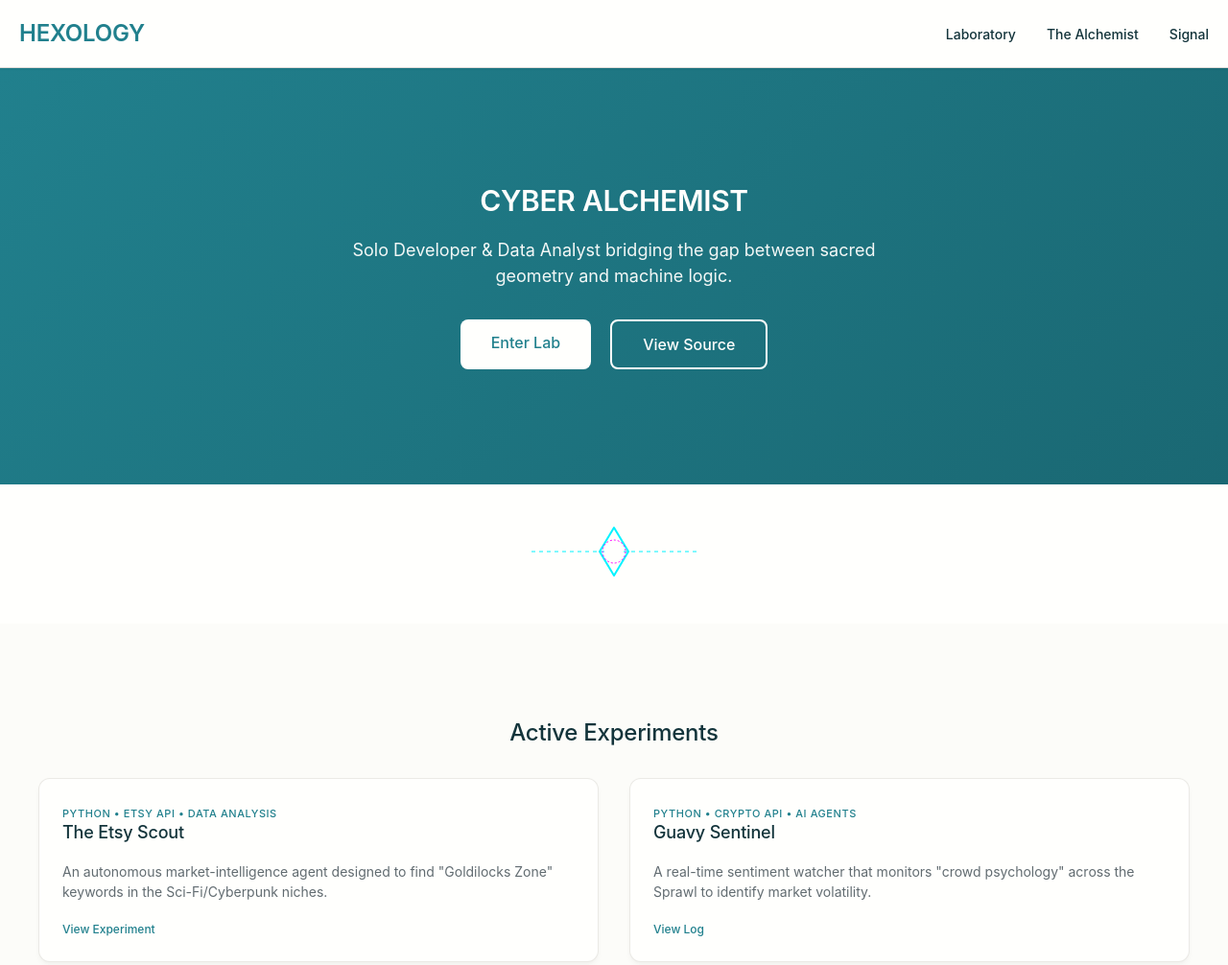
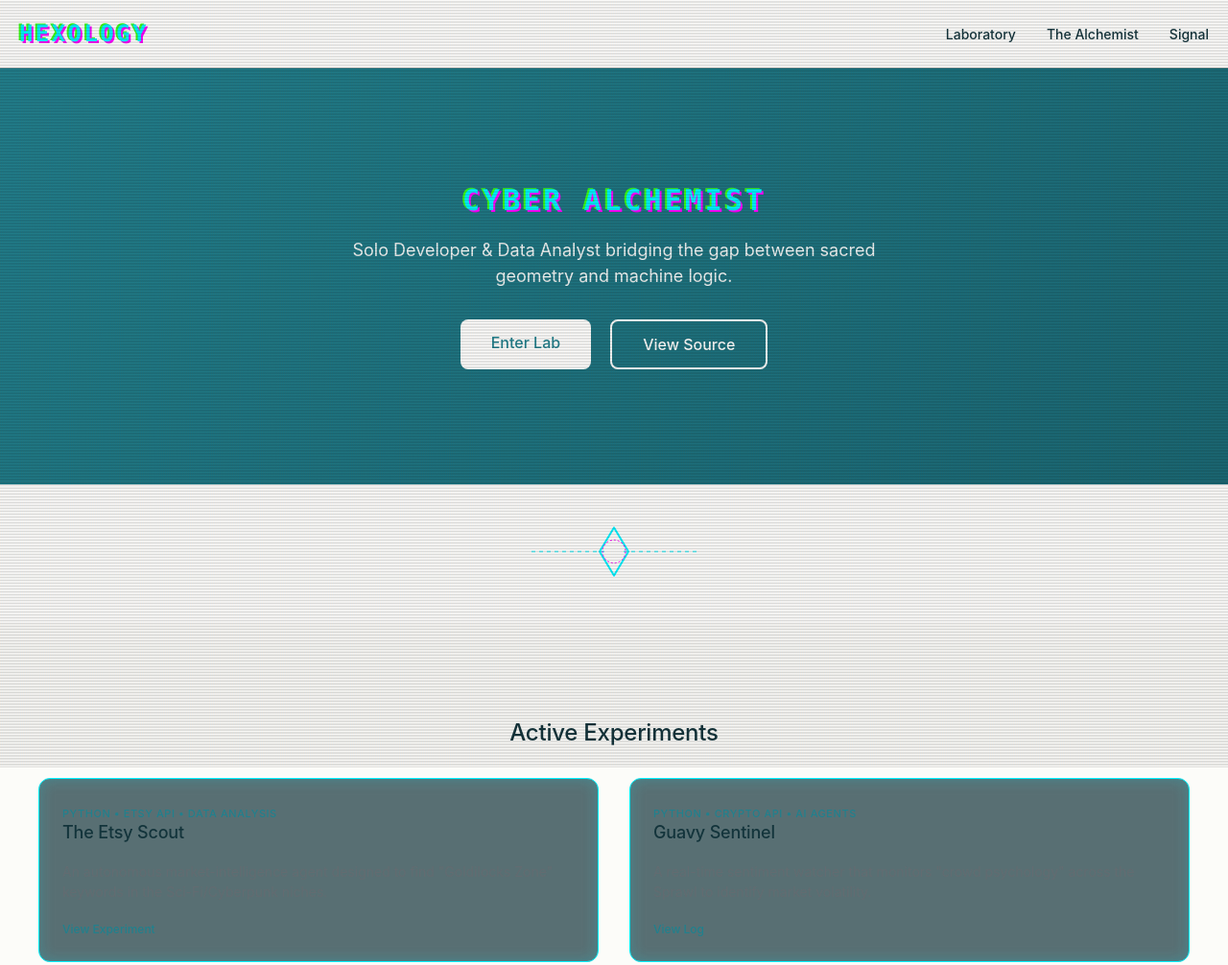
Before and after one commit to rustyGhoul/portfolio, a plain HTML site: page frontend/pages/index.html in a window 1280 px wide. Shown: the top 1006 px of the page at 96% size. Drawn offline with Linux system fonts and the light colour scheme; files that its build step writes are made by us from their sources; a web font is replaced by a local one.

Commit message:
CSS update

```diff
--- a/frontend/styles/styles.css
+++ b/frontend/styles/styles.css
@@ -1321,3 +1321,52 @@ body {
         padding: var(--space-24) var(--space-16);
     }
 }
+
+/* ==========================================
+   HEX-TECH & CYBER-ALCHEMIST OVERRIDES
+   ========================================== */
+
+:root {
+  /* Infusing your existing palette with Neon Alchemy */
+  --color-hex-glow: #00f3ff;
+  --color-hex-potion: #ff00ff;
+  --color-hex-toxic: #39ff14;
+}
+
+/* 1. The Glitchy "Illustrated" Title */
+.hero-content h1, .logo {
+  font-family: var(--font-family-mono); /* Using your Berkeley Mono */
+  text-transform: uppercase;
+  color: var(--color-hex-glow);
+  text-shadow: 2px 2px var(--color-hex-potion), -2px -1px var(--color-hex-toxic);
+  position: relative;
+  letter-spacing: 0.1em;
+}
+
+/* 2. The "Scanline" Workshop Filter */
+/* Adds that CRT/Illustrated texture to the whole site */
+body::before {
+  content: " ";
+  display: block;
+  position: fixed;
+  top: 0; left: 0; bottom: 0; right: 0;
+  background: linear-gradient(rgba(18, 16, 16, 0) 50%, rgba(0, 0, 0, 0.1) 50%),
+              linear-gradient(90deg, rgba(255, 0, 0, 0.03), rgba(0, 255, 0, 0.01), rgba(0, 0, 255, 0.03));
+  background-size: 100% 3px, 2px 100%;
+  pointer-events: none;
+  z-index: 9999;
+}
+
+/* 3. The "Potion-Glass" Cards */
+/* Updating your .project-card to look like alchemical glass */
+.project-card {
+  background: rgba(var(--color-slate-900-rgb), 0.7) !important;
+  backdrop-filter: blur(8px);
+  border: 1px solid var(--color-hex-glow);
+  box-shadow: inset 0 0 15px rgba(0, 243, 255, 0.2);
+}
+
+.project-card:hover {
+  border-color: var(--color-hex-potion);
+  box-shadow: 0 0 20px rgba(255, 0, 255, 0.4);
+}
```
